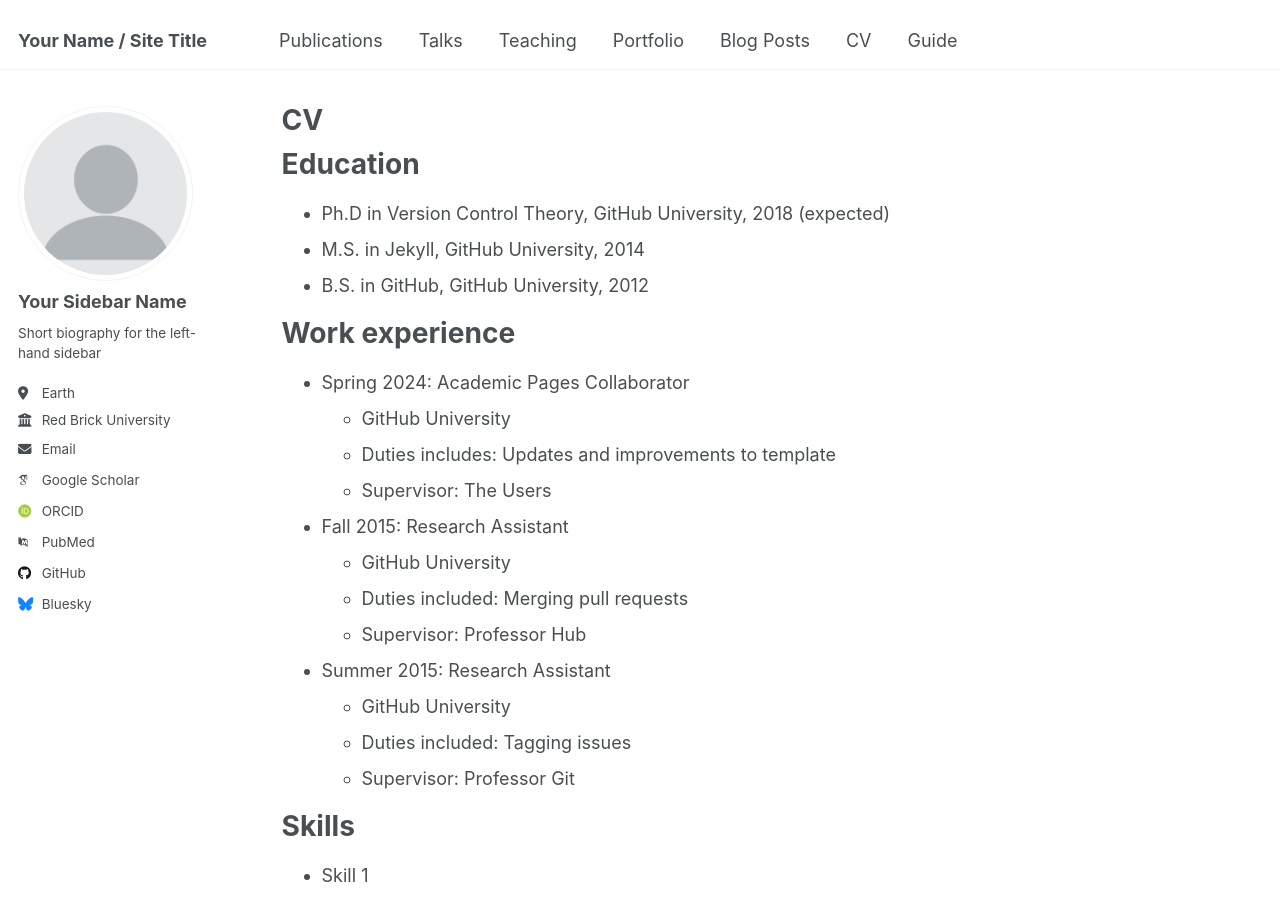
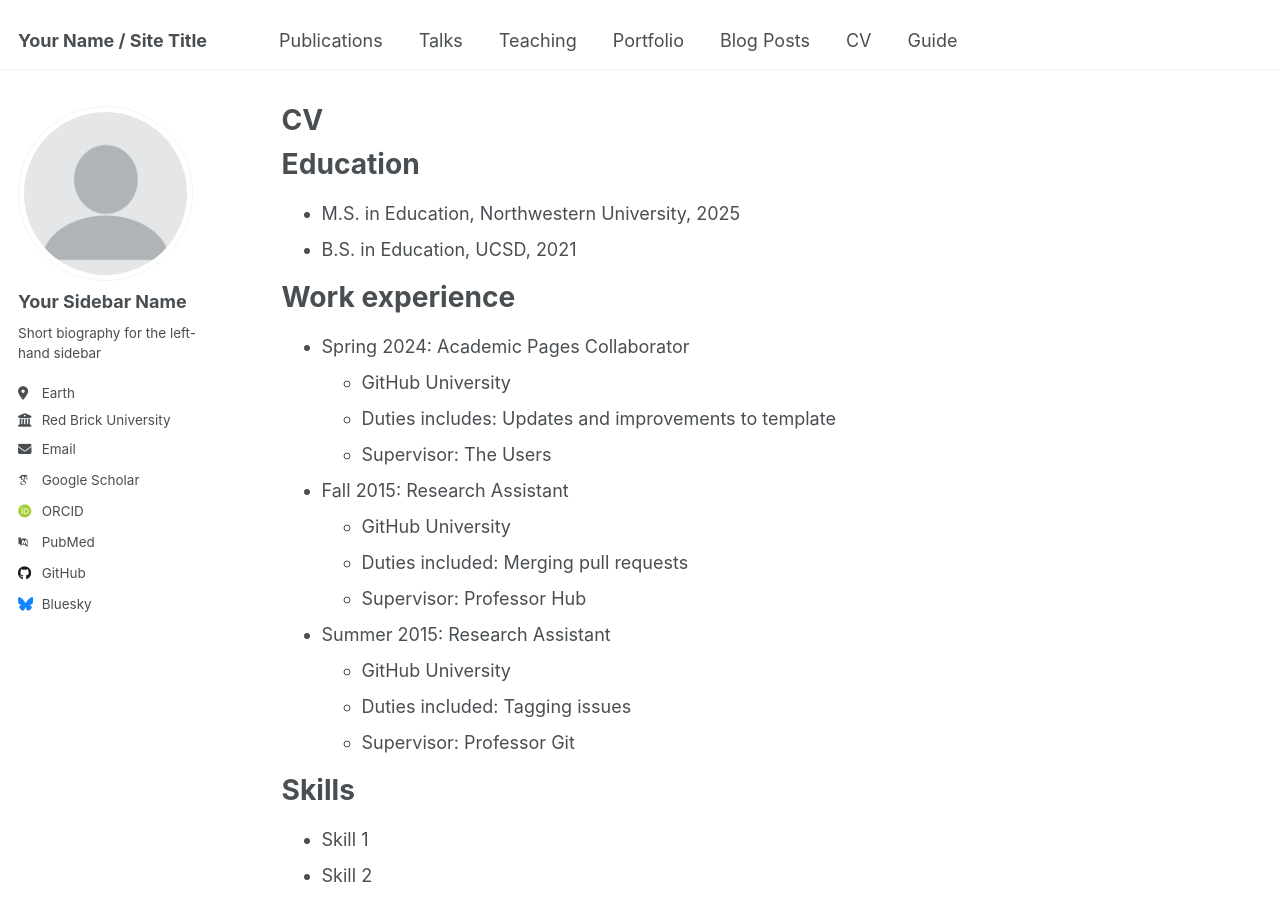
Before and after one commit to AZHANGHEMU/azhanghemu.github.io, a Jekyll site: the page built from _pages/cv.md, in a window 1280 px wide and 900 px high. Built offline with Jekyll 4.4.1, drawn with Linux system fonts in a browser that asks for light colours; some web fonts are replaced.

Commit message:
Update cv.md with my education

```diff
--- a/_pages/cv.md
+++ b/_pages/cv.md
@@ -11,9 +11,8 @@ redirect_from:
 
 Education
 ======
-* Ph.D in Version Control Theory, GitHub University, 2018 (expected)
-* M.S. in Jekyll, GitHub University, 2014
-* B.S. in GitHub, GitHub University, 2012
+* M.S. in Education, Northwestern University, 2025
+* B.S. in Education, UCSD, 2021
 
 Work experience
 ======
```
